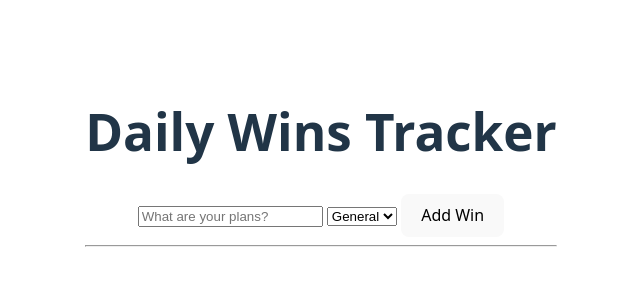
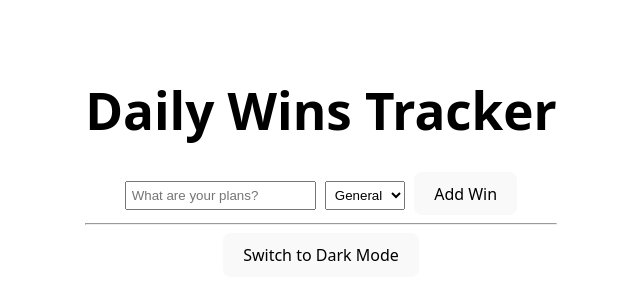
Before and after one commit to danielparfene9/lasb6, a Svelte app: page / in a window 1280 px wide. Shown: the part 238-538 px from the top of the page, without its empty margins (319-959 px from the left). Built offline with nearby package versions, Linux system fonts and the light colour scheme.

Commit message:
add theme toggle logic

```diff
--- a/src/App.svelte
+++ b/src/App.svelte
@@ -1,5 +1,6 @@
 <script>
   import { wins } from './lib/stores/wins.js';
+  import { theme } from './lib/stores/theme.js';
   let newTitle = '';
   let newTag = 'general';
 
@@ -26,6 +27,10 @@
     wins.update((list) =>
       list.map((w) => w.id === id ? { ...w, completed: !w.completed } : w)
     );
+  }
+
+  function toggleTheme() {
+    theme.update((t) => (t === 'light' ? 'dark' : 'light'));
   }
 </script>
 
@@ -54,7 +59,40 @@
     </div>
   {/each}
 
+
+  <button on:click={toggleTheme}>
+    Switch to {$theme === 'light' ? 'Dark' : 'Light'} Mode
+  </button>
+
 </main>
 
 <style>
+  :global(body) {
+    background-color: white;
+    color: black;
+    transition: all 0.3s ease;
+  }
+
+  :global(body.dark) {
+    background-color: #111;
+    color: white;
+  }
+
+  .win-card {
+    padding: 8px;
+    margin: 5px 0;
+    border: 1px solid #aaa;
+    border-radius: 6px;
+    background-color: rgba(255, 255, 255, 0.05);
+  }
+
+  :global(body.dark) .win-card {
+    border-color: #555;
+    background-color: rgba(255, 255, 255, 0.1);
+  }
+
+  input, select {
+    padding: 5px;
+    margin-right: 5px;
+  }
 </style>
```
